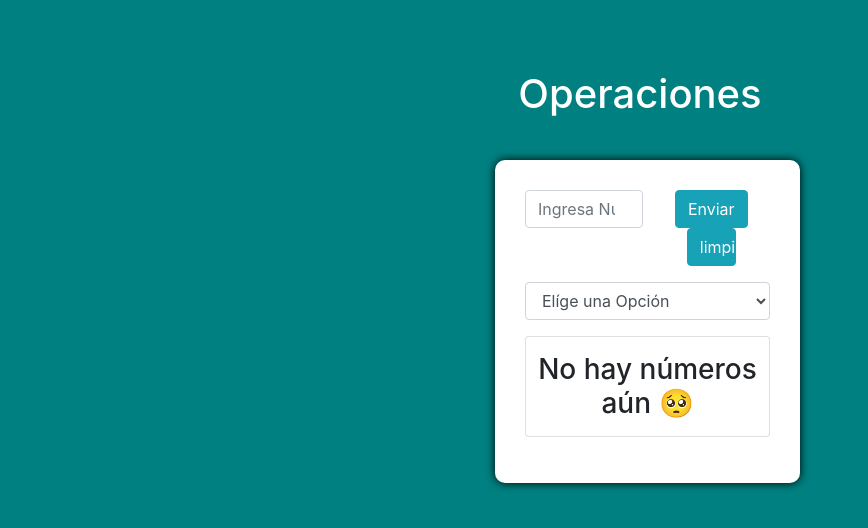
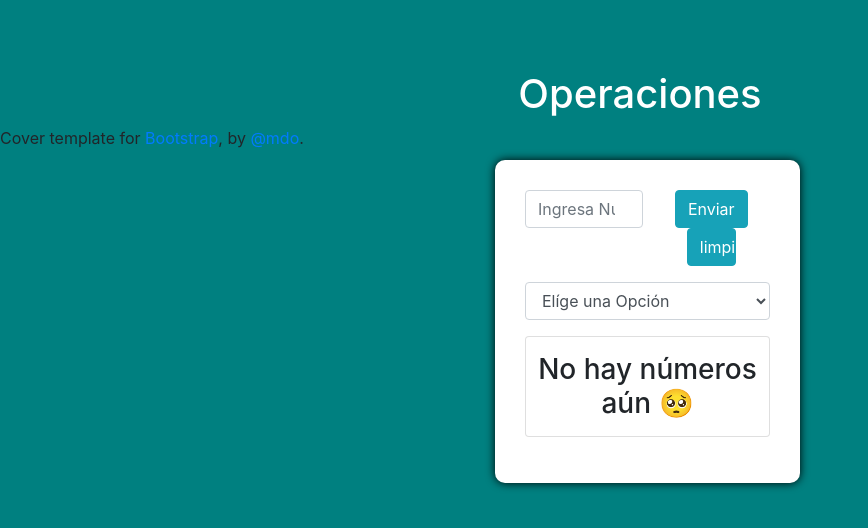
Before and after one commit to miusel22/-finaktiva, a plain HTML site: page index.html in a window 1280 px wide. Shown: the whole page, without its empty margins (0-868 px from the left). Drawn offline with nearby package versions, Linux system fonts and the light colour scheme.

Commit message:
mejora interfaz

```diff
--- a/index.html
+++ b/index.html
@@ -27,7 +27,7 @@
 <h1 class="text-center tittle">Operaciones</h1>
   <form class="form-container">
     <div class="form-row ">
-    <div class="form-group col-6">
+    <div class="form-group col-6 ">
       <input id="number" placeholder="Ingresa Número" class="form-control " type="number" name="array">
           </input>
     </div>
@@ -68,8 +68,14 @@
 
   </div>
 
+  <footer class="mastfoot mt-auto">
+    <div class="inner">
+      <p>Cover template for <a href="https://getbootstrap.com/">Bootstrap</a>, by <a href="https://twitter.com/mdo">@mdo</a>.</p>
+    </div>
+  </footer>
 
   <script type="text/javascript" src="index.js"></script>
 </body>
 
+
 </html>
```
